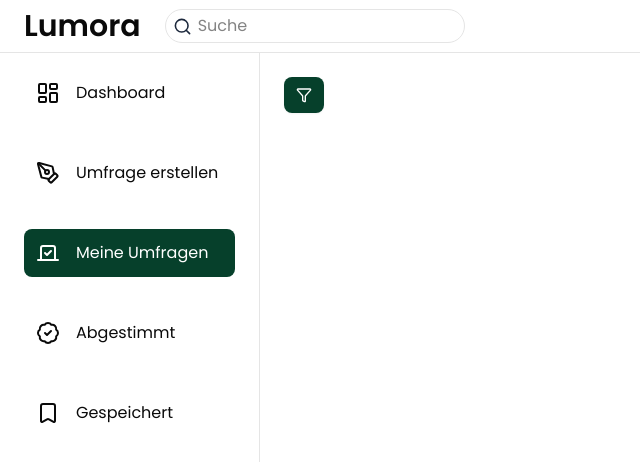
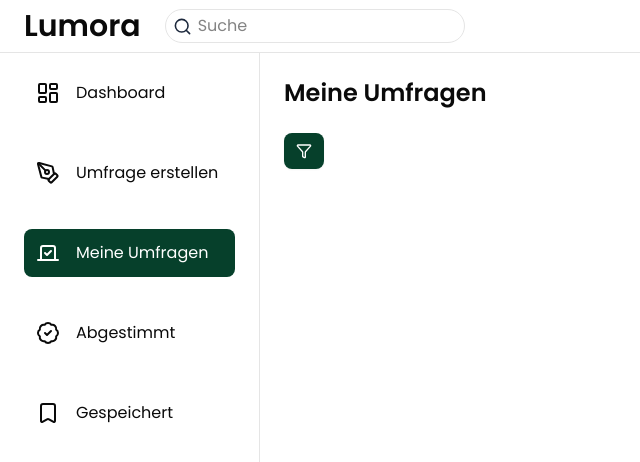
Before and after one commit to Marvin348/Lumora, a React (Vite) app: page /polls/mine in a window 1280 px wide. Shown: the top 462 px of the page, without its empty margins (0-640 px from the left). Built offline with nearby package versions, Linux system fonts and the light colour scheme.

Commit message:
add heading

```diff
--- a/src/pages/DashboardPage.tsx
+++ b/src/pages/DashboardPage.tsx
@@ -31,7 +31,6 @@ const DashboardPage = () => {
   if (isLoading) return <Spinner />;
   if (error) return <div>Error</div>;
   if (!users) return [];
-  console.log(users);
 
   const sortedPolls = useSortedByDate(pollsWithMeta);
   const searchedPolls = useSearchPolls(searchQuery, sortedPolls);
--- a/src/pages/polls/BookmarksPage.tsx
+++ b/src/pages/polls/BookmarksPage.tsx
@@ -28,6 +28,8 @@ const BookmarksPage = () => {
 
   return (
     <>
+     <h2 className="mb-6 text-2xl font-semibold">Gespeichert</h2>
+
       <div className="grid grid-cols-1 gap-6">
         <PollList pollsWithMeta={sortedPolls} users={users} />
       </div>
--- a/src/pages/polls/MyPollsPage.tsx
+++ b/src/pages/polls/MyPollsPage.tsx
@@ -29,6 +29,7 @@ const MyPollsPage = () => {
 
   return (
     <>
+    <h2 className="mb-6 text-2xl font-semibold">Meine Umfragen</h2>
       <div className="mb-12">
         <Filterbar filter={filter} />
       </div>
```
